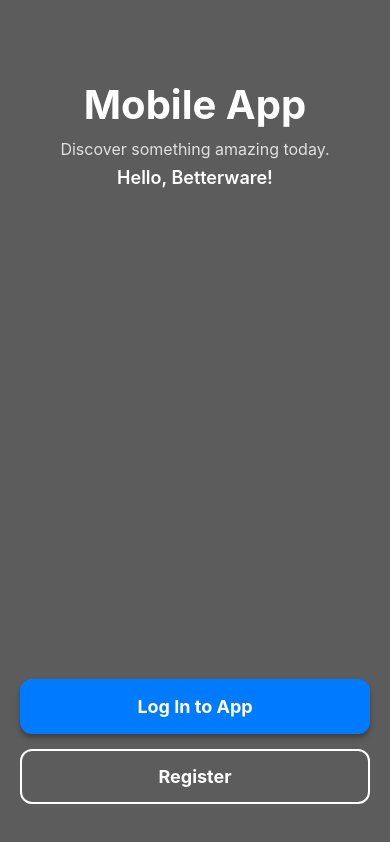
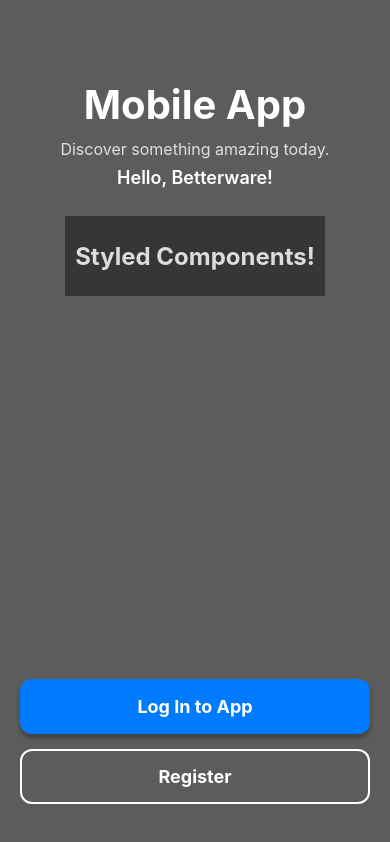
Before and after one commit to netofr/betterware-test, a React Native app in the folder packages/mobile/: screen / in a window 390 px wide. Built offline with nearby package versions, Linux system fonts and the light colour scheme.

Commit message:
[mobile] build: Add styled components

```diff
--- a/packages/mobile/App.tsx
+++ b/packages/mobile/App.tsx
@@ -18,6 +18,25 @@
   SafeAreaProvider,
   useSafeAreaInsets,
 } from 'react-native-safe-area-context';
+import styled from 'styled-components/native';
+
+// Create a styled View using standard CSS syntax
+const Container = styled.View`
+  height: 80px;
+  background-color: #363636;
+  justify-content: center;
+  align-items: center;
+  margin-top: 20px;
+`;
+
+// Create a styled Text component
+const TitleText = styled.Text`
+  font-size: 24px;
+  color: #d9dddc;
+  font-weight: bold;
+  margin-left: 10px;
+  margin-right: 10px;
+`;
 
 function App() {
   const isDarkMode = useColorScheme() === 'dark';
@@ -48,6 +67,10 @@
         <Text style={styles.logoText}>Mobile App</Text>
         <Text style={styles.tagline}>Discover something amazing today.</Text>
         <Text style={styles.greeting}>{formatGreeting('Betterware')}</Text>
+
+        <Container>
+          <TitleText>Styled Components!</TitleText>
+        </Container>
       </View>
 
       {/* Bottom Button Section */}
--- a/packages/mobile/package.json
+++ b/packages/mobile/package.json
@@ -14,7 +14,8 @@
     "react": "19.2.3",
     "react-native": "0.86.0",
     "react-native-safe-area-context": "^5.5.2",
-    "shared": "*"
+    "shared": "*",
+    "styled-components": "^6.4.2"
   },
   "devDependencies": {
     "@babel/core": "^7.25.2",
```
Also changed, not shown: 1 other file (tests, documents, lock files or other folders).
